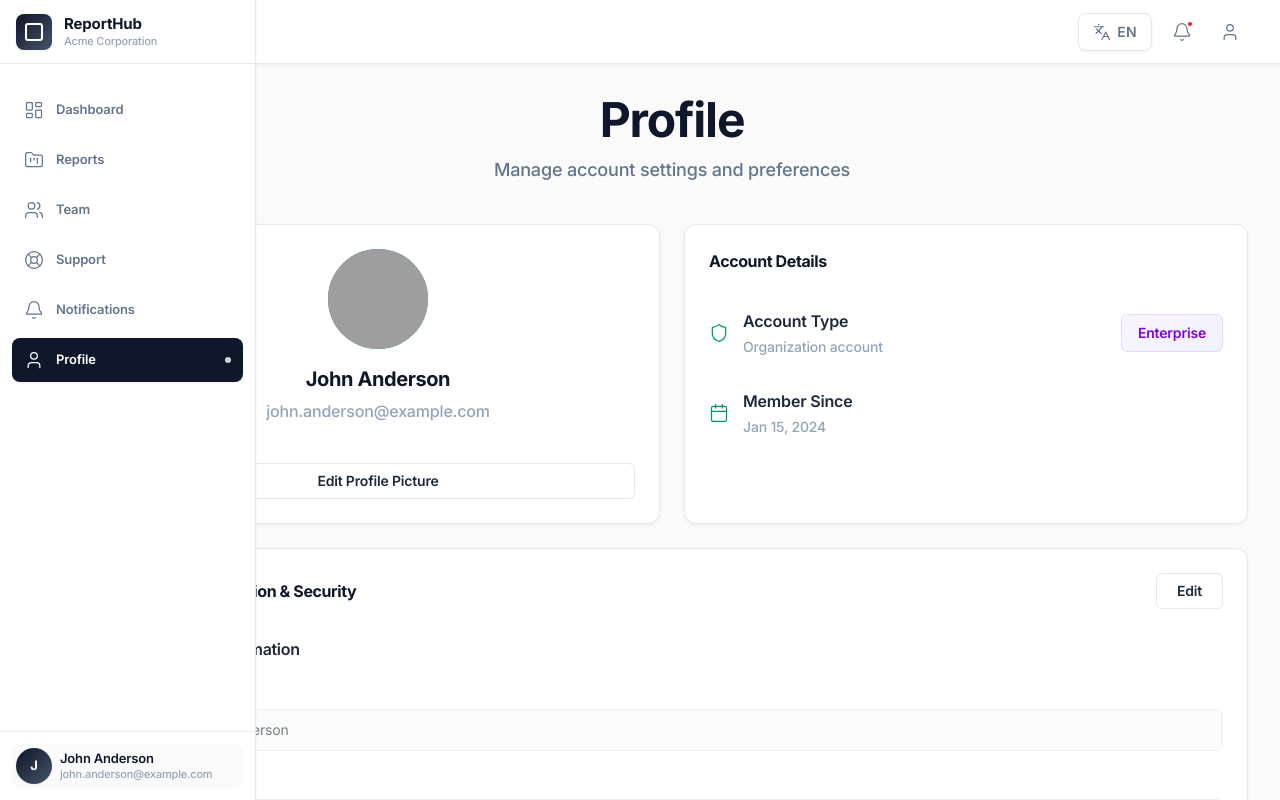
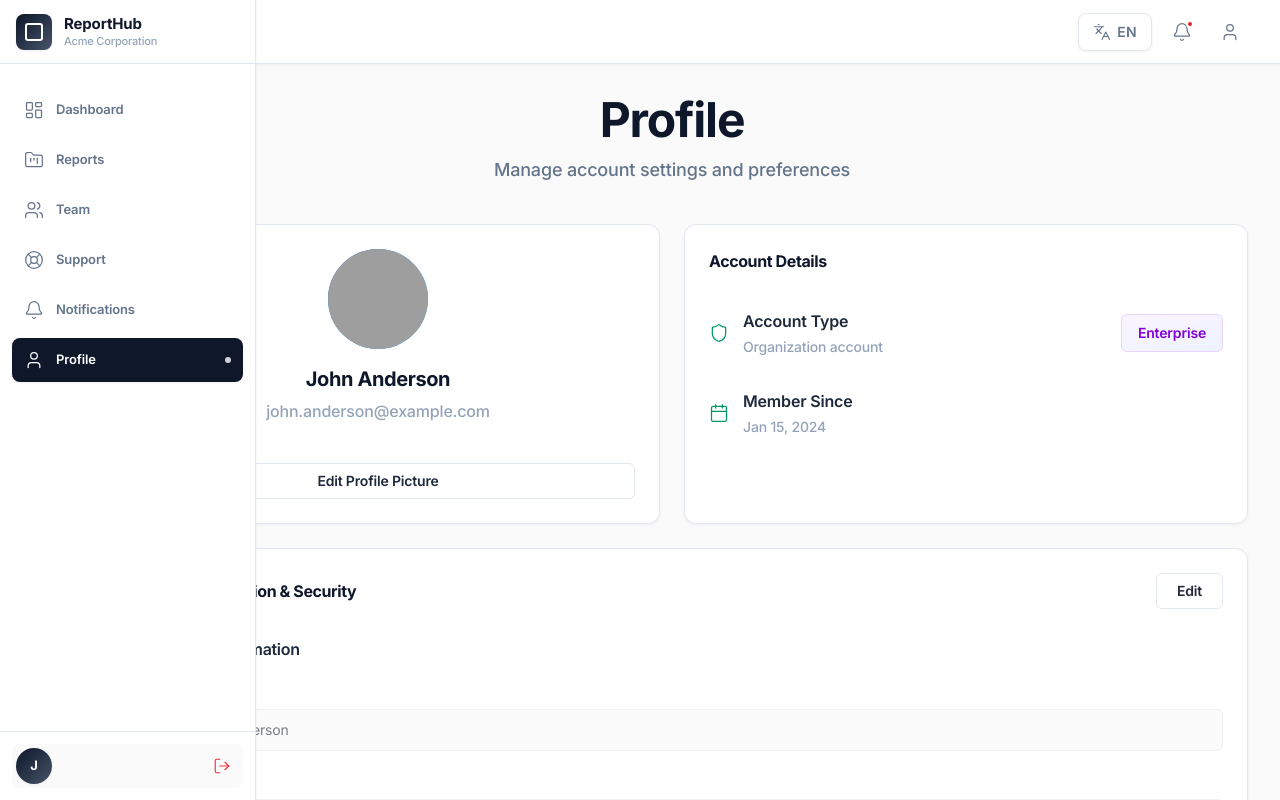
Before and after one commit to ferhatenyani/app-suisse, a React (Vite) app in the folder app-user/: page /app/profile in a window 1280 px wide. Built offline with nearby package versions, Linux system fonts and the light colour scheme; grey boxes are pictures that could not be loaded.

Commit message:
logout button

```diff
--- a/app-user/src/components/layout/Sidebar.tsx
+++ b/app-user/src/components/layout/Sidebar.tsx
@@ -1,6 +1,6 @@
 import React, { useState, useEffect } from 'react';
-import { Link, useLocation } from 'react-router-dom';
-import { LayoutDashboard, FolderKanban, Users, User, LifeBuoy, Menu, X, Bell } from 'lucide-react';
+import { Link, useLocation, useNavigate } from 'react-router-dom';
+import { LayoutDashboard, FolderKanban, Users, User, LifeBuoy, Menu, X, Bell, LogOut } from 'lucide-react';
 import { currentUser } from '../../data/currentUser';
 
 interface NavItem {
@@ -12,6 +12,7 @@ interface NavItem {
 
 export const Sidebar: React.FC = () => {
   const location = useLocation();
+  const navigate = useNavigate();
   const [isMobileMenuOpen, setIsMobileMenuOpen] = useState(false);
   const [isHovered, setIsHovered] = useState(false);
   const [isExpanding, setIsExpanding] = useState(false);
@@ -57,6 +58,11 @@ export const Sidebar: React.FC = () => {
 
   const isActive = (path: string) => {
     return location.pathname === path || location.pathname.startsWith(path + '/');
+  };
+
+  const handleLogout = () => {
+    // Clear any user session data here if needed
+    navigate('/login');
   };
 
   // Handle indicator fade animation during expand/collapse
@@ -173,33 +179,29 @@ export const Sidebar: React.FC = () => {
 
       {/* User Info at Bottom */}
       <div className="border-t border-[var(--color-border)] p-3">
-        <Link
-          to="/app/profile"
-          onClick={() => setIsMobileMenuOpen(false)}
-          className="relative flex items-center h-11 rounded-lg bg-[var(--color-panel)] hover:bg-[var(--color-surface-hover)] transition-colors duration-300 overflow-hidden"
-          title={isCollapsed ? 'Profile Settings' : undefined}
-        >
-          {/* Fixed position avatar */}
-          <div className="absolute left-1 w-9 h-9 rounded-full bg-gradient-to-br from-[var(--color-primary)] to-[var(--color-accent)] flex items-center justify-center text-white text-[13px] font-bold shadow-sm ring-2 ring-white/5">
+        <div className="relative flex items-center h-11 rounded-lg bg-[var(--color-panel)] overflow-hidden">
+          {/* Fixed position avatar - clickable link to profile */}
+          <Link
+            to="/app/profile"
+            onClick={() => setIsMobileMenuOpen(false)}
+            className="absolute left-1 w-9 h-9 rounded-full bg-gradient-to-br from-[var(--color-primary)] to-[var(--color-accent)] flex items-center justify-center text-white text-[13px] font-bold shadow-sm ring-2 ring-white/5 hover:shadow-md hover:scale-[1.02] transition-all duration-300"
+            title="Profile Settings"
+          >
             {currentUser.name.charAt(0)}
-          </div>
+          </Link>
 
-          {/* Text content with clip reveal */}
-          <div
-            className="absolute left-12 transition-all duration-500 ease-in-out overflow-hidden"
-            style={{
-              maxWidth: isCollapsed ? '0px' : '180px',
-              opacity: isCollapsed ? 0 : 1,
-            }}
+          {/* Logout button - only visible when expanded */}
+          <button
+            onClick={handleLogout}
+            className={`absolute right-1 p-2 text-red-500 hover:text-white hover:!bg-red-600 rounded-lg transition-all duration-300 ${
+              isCollapsed ? 'opacity-0 pointer-events-none' : 'opacity-100 pointer-events-auto'
+            }`}
+            title="Log out"
+            aria-label="Log out"
           >
-            <p className="text-[13px] font-semibold text-[var(--color-title)] whitespace-nowrap leading-tight">
-              {currentUser.name}
-            </p>
-            <p className="text-[11px] text-[var(--color-text-muted)] whitespace-nowrap font-medium mt-0.5 leading-tight">
-              {currentUser.email}
-            </p>
-          </div>
-        </Link>
+            <LogOut size={18} strokeWidth={1.5} />
+          </button>
+        </div>
       </div>
     </>
   );
--- a/app-user/src/pages/Profile.tsx
+++ b/app-user/src/pages/Profile.tsx
@@ -1,5 +1,6 @@
 import React, { useState, useEffect } from 'react';
-import { Camera, Save, X, User as UserIcon, Mail, Building2, Lock, Calendar, Shield } from 'lucide-react';
+import { Camera, Save, X, User as UserIcon, Mail, Building2, Lock, Calendar, Shield, LogOut } from 'lucide-react';
+import { useNavigate } from 'react-router-dom';
 import { Card } from '../components/ui/Card';
 import { Input } from '../components/ui/Input';
 import { Button } from '../components/ui/Button';
@@ -8,6 +9,7 @@ import { currentUser } from '../data/currentUser';
 import { formatDate } from '../utils/formatters';
 
 export const Profile: React.FC = () => {
+  const navigate = useNavigate();
   const [isEditingProfile, setIsEditingProfile] = useState(false);
   const [isEditingMainContent, setIsEditingMainContent] = useState(false);
   const [formData, setFormData] = useState({
@@ -74,6 +76,11 @@ export const Profile: React.FC = () => {
       avatar: currentUser.avatar || '',
     });
     setIsEditingMainContent(false);
+  };
+
+  const handleLogout = () => {
+    // Clear any user session data here if needed
+    navigate('/login');
   };
 
   return (
@@ -330,6 +337,29 @@ export const Profile: React.FC = () => {
             </div>
           </Card>
       </div>
+
+      {/* Logout Button - Bottom of page */}
+      <div className="w-full mt-8">
+        <Card className="bg-red-50 border-red-200">
+          <div className="flex items-center justify-between">
+            <div>
+              <h3 className="text-base font-bold text-red-900 mb-1">Log Out</h3>
+              <p className="text-sm text-red-700 font-medium">Sign out of your account</p>
+            </div>
+            <Button
+              variant="secondary"
+              onClick={handleLogout}
+              size="md"
+              icon={<LogOut size={18} strokeWidth={1.5} />}
+              iconPosition="right"
+              aria-label="Log out of your account"
+              className="text-base py-2.5 px-6 !bg-red-700 text-white !border-red-700 hover:!bg-red-800 hover:!border-red-800 transition-all duration-200 hover:shadow-lg hover:scale-105"
+            >
+              Log Out
+            </Button>
+          </div>
+        </Card>
+      </div>
     </div>
   );
 };
```
